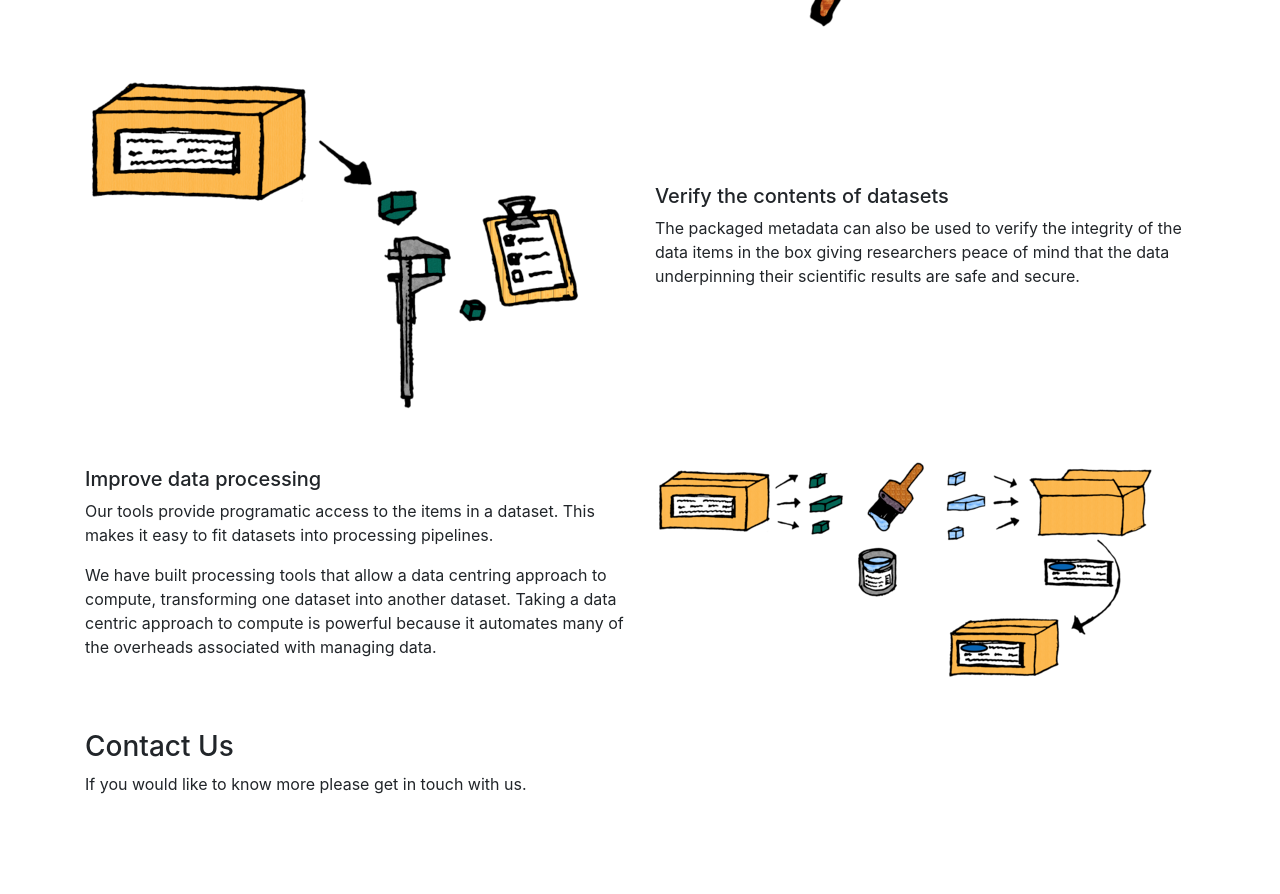
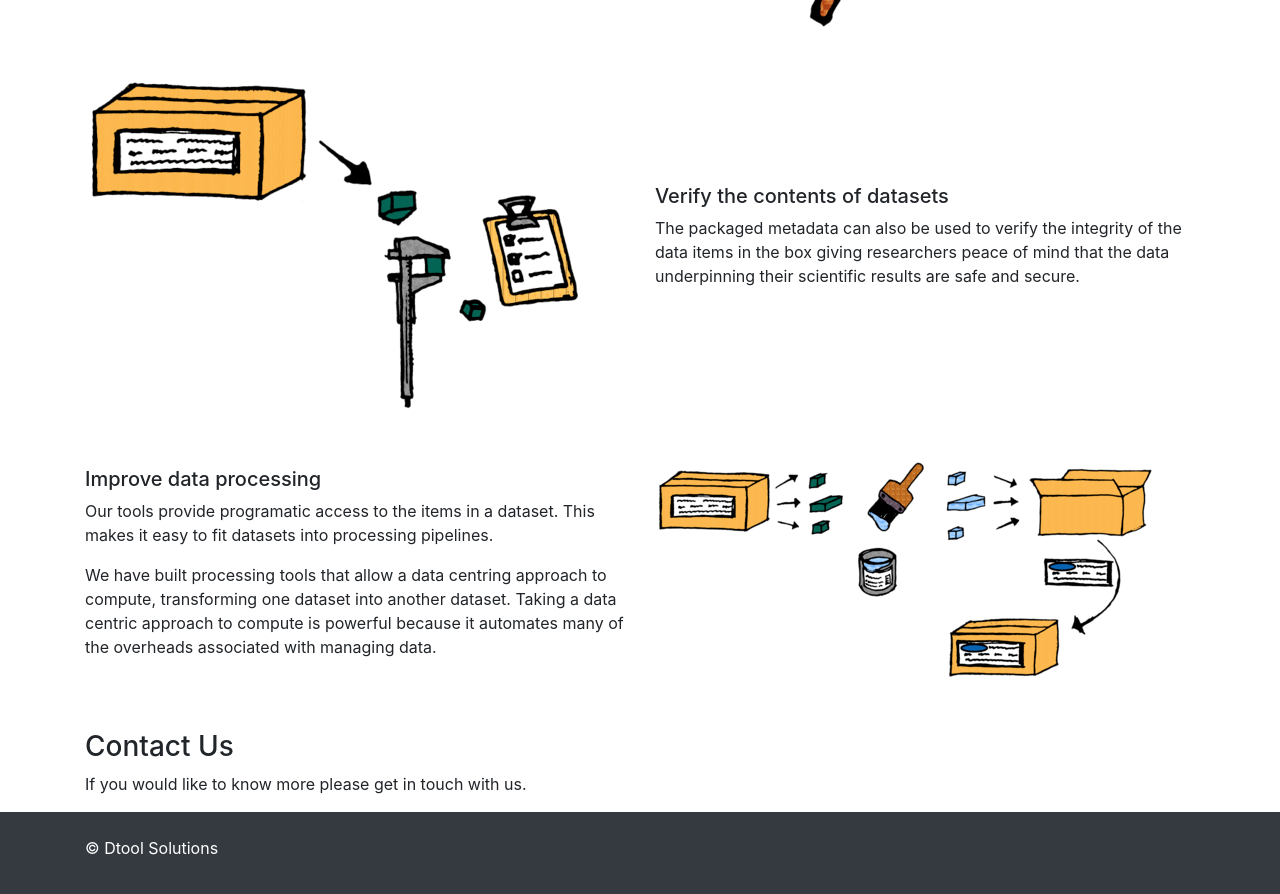
Before and after one commit to jic-dtool/jic-dtool.github.io, a Jekyll site: the page built from index.md, in a window 1280 px wide and 900 px high, scrolled down 1730 px. Shown: the top 894 px of the window. Built offline with Jekyll 4.4.1, drawn with Linux system fonts in a browser that asks for light colours; our own code applies the rules of GitHub Pages for plain Markdown files; before the commit the page ends 2542 px from its top, so only the background shows below that.

Commit message:
Add placehold footer

```diff
--- /dev/null
+++ b/_includes/footer.html
@@ -0,0 +1,5 @@
+<div class="py-4 bg-dark text-white">
+  <footer class="container">
+    <p>&copy; Dtool Solutions</p>
+  </footer>
+</div>
--- a/_layouts/default.html
+++ b/_layouts/default.html
@@ -25,6 +25,9 @@
     {{ content }}
     </div>  <!-- container -->
 
+  {% include footer.html %}
+
+
     <!-- Optional JavaScript -->
     <!-- jQuery first, then Popper.js, then Bootstrap JS -->
     <!--
```
